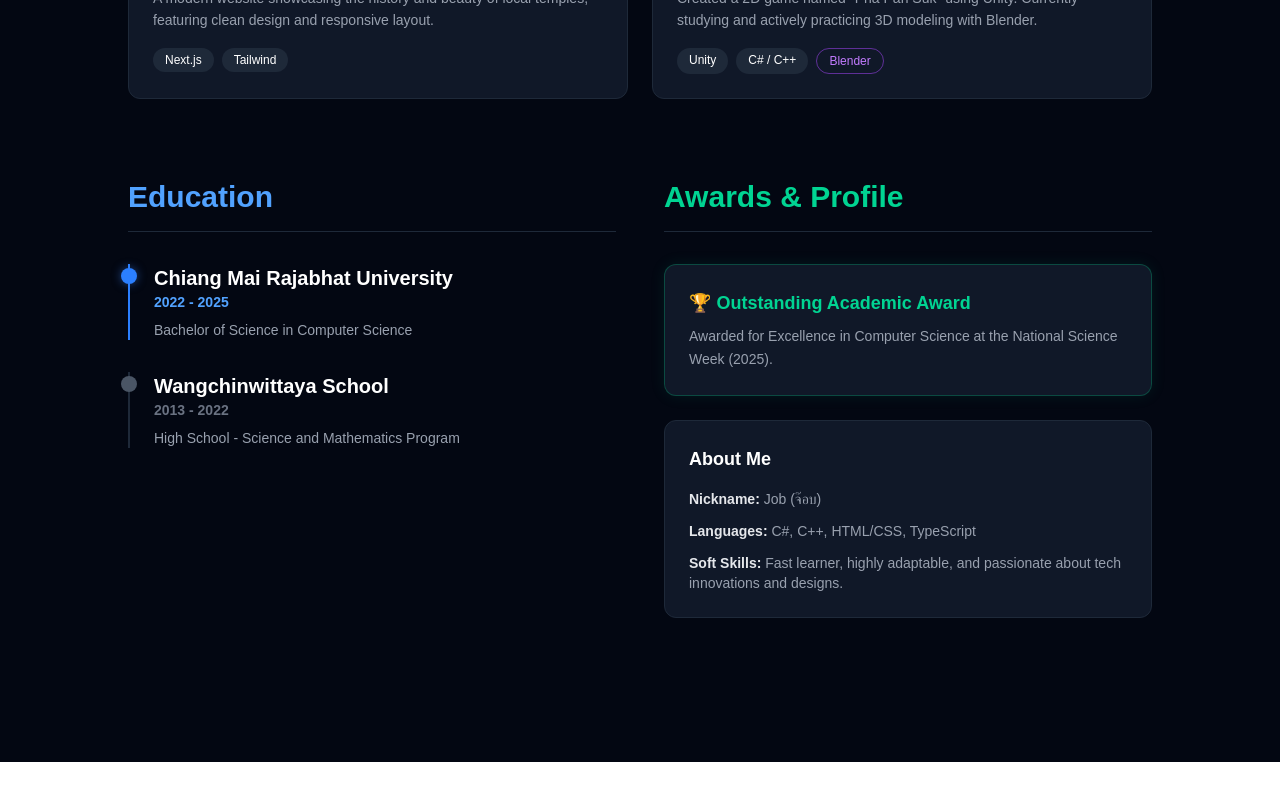
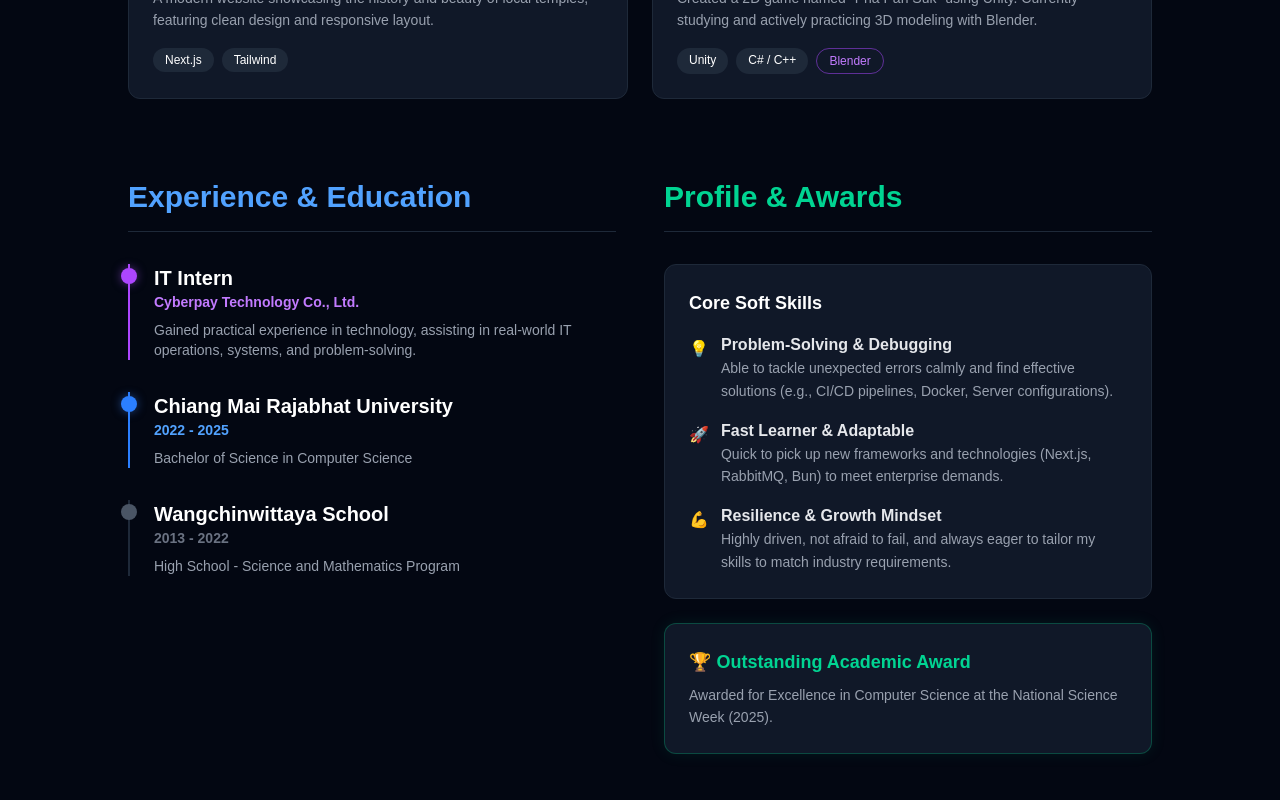
Before and after one commit to krittaphat054-lgtm/my-portfolio, a Next.js app: page / in a window 1280 px wide. Shown: the part 1134-1934 px from the top of the page. Before the commit the page ends 1896 px from the top, so only its background shows below. Built offline with nearby package versions, Linux system fonts and the light colour scheme.

Commit message:
Add Cyberpay internship and Core Soft Skills

```diff
--- a/app/page.tsx
+++ b/app/page.tsx
@@ -7,7 +7,7 @@ export default function Home() {
 
         <div className="w-40 h-40 md:w-52 md:h-52 rounded-full overflow-hidden border-4 border-gray-800 hover:border-blue-500 transition-all duration-500 mb-2 shadow-xl hover:shadow-blue-500/20">
           <img
-            src="/profile.jpg"
+            src="/getstudentimageftp.jpg"
             alt="Krittaphat Profile"
             className="w-full h-full object-cover"
           />
@@ -40,7 +40,6 @@ export default function Home() {
 
         <div className="grid grid-cols-1 md:grid-cols-2 gap-6">
 
-          {/* ผลงานที่ 1: Logistics API */}
           <a href="https://github.com/krittaphat054-lgtm/logistics-api" target="_blank" rel="noopener noreferrer" className="block">
             <div className="h-full bg-gray-900 border border-gray-800 p-6 rounded-xl hover:border-orange-500 transition-all duration-300 cursor-pointer hover:-translate-y-2 relative overflow-hidden">
               <div className="absolute top-0 right-0 bg-orange-500 text-white text-[10px] font-bold px-2 py-1 rounded-bl-lg">NEW</div>
@@ -56,7 +55,6 @@ export default function Home() {
             </div>
           </a>
 
-          {/* ผลงานที่ 2: DevOps & K8s */}
           <div className="bg-gray-900 border border-gray-800 p-6 rounded-xl hover:border-blue-500 transition-all duration-300 cursor-pointer hover:-translate-y-2">
             <h3 className="text-xl font-bold text-blue-400 mb-2">CI/CD & Kubernetes</h3>
             <p className="text-gray-400 text-sm mb-4 leading-relaxed">
@@ -69,7 +67,6 @@ export default function Home() {
             </div>
           </div>
 
-          {/* ผลงานที่ 3: Temple Website */}
           <div className="bg-gray-900 border border-gray-800 p-6 rounded-xl hover:border-emerald-500 transition-all duration-300 cursor-pointer hover:-translate-y-2">
             <h3 className="text-xl font-bold text-emerald-400 mb-2">Temple Website</h3>
             <p className="text-gray-400 text-sm mb-4 leading-relaxed">
@@ -81,7 +78,6 @@ export default function Home() {
             </div>
           </div>
 
-          {/* ผลงานที่ 4: Game Dev (อัปเดตชื่อเกม ผาปันสุข) */}
           <div className="bg-gray-900 border border-gray-800 p-6 rounded-xl hover:border-purple-500 transition-all duration-300 cursor-pointer hover:-translate-y-2">
             <h3 className="text-xl font-bold text-purple-400 mb-2">Game Dev: Pha Pan Suk</h3>
             <p className="text-gray-400 text-sm mb-4 leading-relaxed">
@@ -97,14 +93,22 @@ export default function Home() {
         </div>
       </div>
 
-      {/* --- โซนที่ 3: Education & Profile (เพิ่มเข้ามาใหม่!) --- */}
+      {/* --- โซนที่ 3: Experience, Education & Profile --- */}
       <div className="mt-20 w-full max-w-5xl pb-20">
         <div className="grid grid-cols-1 md:grid-cols-2 gap-12">
 
-          {/* ฝั่งซ้าย: Education Timeline */}
+          {/* ฝั่งซ้าย: Experience & Education Timeline */}
           <div>
-            <h2 className="text-3xl font-bold border-b border-gray-800 pb-4 mb-8 text-blue-400">Education</h2>
+            <h2 className="text-3xl font-bold border-b border-gray-800 pb-4 mb-8 text-blue-400">Experience & Education</h2>
             <div className="space-y-8">
+
+              {/* เพิ่มประสบการณ์ฝึกงานที่ Cyberpay */}
+              <div className="relative pl-6 border-l-2 border-purple-500">
+                <div className="absolute w-4 h-4 bg-purple-500 rounded-full -left-[9px] top-1 shadow-[0_0_10px_rgba(168,85,247,0.5)]"></div>
+                <h3 className="text-xl font-bold">IT Intern</h3>
+                <p className="text-purple-400 text-sm font-semibold mb-2">Cyberpay Technology Co., Ltd.</p>
+                <p className="text-gray-400 text-sm">Gained practical experience in technology, assisting in real-world IT operations, systems, and problem-solving.</p>
+              </div>
 
               <div className="relative pl-6 border-l-2 border-blue-500">
                 <div className="absolute w-4 h-4 bg-blue-500 rounded-full -left-[9px] top-1 shadow-[0_0_10px_rgba(59,130,246,0.5)]"></div>
@@ -123,26 +127,44 @@ export default function Home() {
             </div>
           </div>
 
-          {/* ฝั่งขวา: Awards & About Me */}
+          {/* ฝั่งขวา: Soft Skills & Awards */}
           <div>
-            <h2 className="text-3xl font-bold border-b border-gray-800 pb-4 mb-8 text-emerald-400">Awards & Profile</h2>
+            <h2 className="text-3xl font-bold border-b border-gray-800 pb-4 mb-8 text-emerald-400">Profile & Awards</h2>
+
+            {/* กล่อง Soft Skills ที่ถอดมาจากตัวคุณจริงๆ */}
+            <div className="bg-gray-900 border border-gray-800 p-6 rounded-xl mb-6 hover:border-blue-500/50 transition-all duration-300">
+              <h3 className="text-lg font-bold text-white mb-4">Core Soft Skills</h3>
+              <div className="space-y-4">
+                <div className="flex items-start gap-3">
+                  <span className="text-blue-400 mt-1">💡</span>
+                  <div>
+                    <h4 className="font-semibold text-gray-200">Problem-Solving & Debugging</h4>
+                    <p className="text-gray-400 text-sm leading-relaxed">Able to tackle unexpected errors calmly and find effective solutions (e.g., CI/CD pipelines, Docker, Server configurations).</p>
+                  </div>
+                </div>
+                <div className="flex items-start gap-3">
+                  <span className="text-blue-400 mt-1">🚀</span>
+                  <div>
+                    <h4 className="font-semibold text-gray-200">Fast Learner & Adaptable</h4>
+                    <p className="text-gray-400 text-sm leading-relaxed">Quick to pick up new frameworks and technologies (Next.js, RabbitMQ, Bun) to meet enterprise demands.</p>
+                  </div>
+                </div>
+                <div className="flex items-start gap-3">
+                  <span className="text-blue-400 mt-1">💪</span>
+                  <div>
+                    <h4 className="font-semibold text-gray-200">Resilience & Growth Mindset</h4>
+                    <p className="text-gray-400 text-sm leading-relaxed">Highly driven, not afraid to fail, and always eager to tailor my skills to match industry requirements.</p>
+                  </div>
+                </div>
+              </div>
+            </div>
 
             {/* กล่องรางวัล */}
-            <div className="bg-gray-900 border border-emerald-500/30 p-6 rounded-xl mb-6 shadow-[0_0_15px_rgba(16,185,129,0.1)]">
+            <div className="bg-gray-900 border border-emerald-500/30 p-6 rounded-xl shadow-[0_0_15px_rgba(16,185,129,0.1)]">
               <h3 className="text-lg font-bold text-emerald-400 mb-2">🏆 Outstanding Academic Award</h3>
               <p className="text-gray-400 text-sm leading-relaxed">
                 Awarded for Excellence in Computer Science at the National Science Week (2025).
               </p>
-            </div>
-
-            {/* กล่อง About Me */}
-            <div className="bg-gray-900 border border-gray-800 p-6 rounded-xl">
-              <h3 className="text-lg font-bold text-white mb-4">About Me</h3>
-              <ul className="text-gray-400 text-sm space-y-3">
-                <li><strong className="text-gray-200">Nickname:</strong> Job (จ๊อบ)</li>
-                <li><strong className="text-gray-200">Languages:</strong> C#, C++, HTML/CSS, TypeScript</li>
-                <li><strong className="text-gray-200">Soft Skills:</strong> Fast learner, highly adaptable, and passionate about tech innovations and designs.</li>
-              </ul>
             </div>
 
           </div>
```
